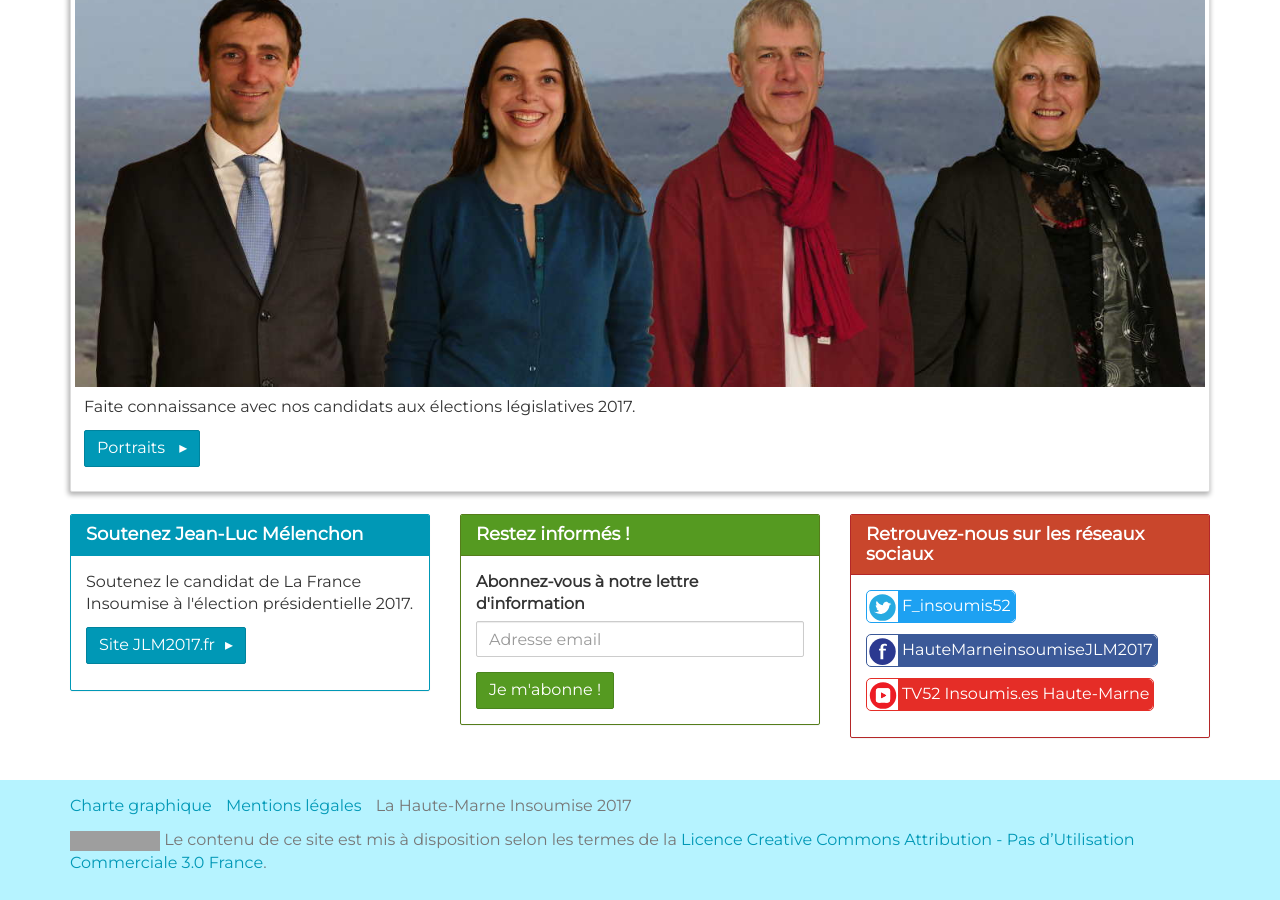
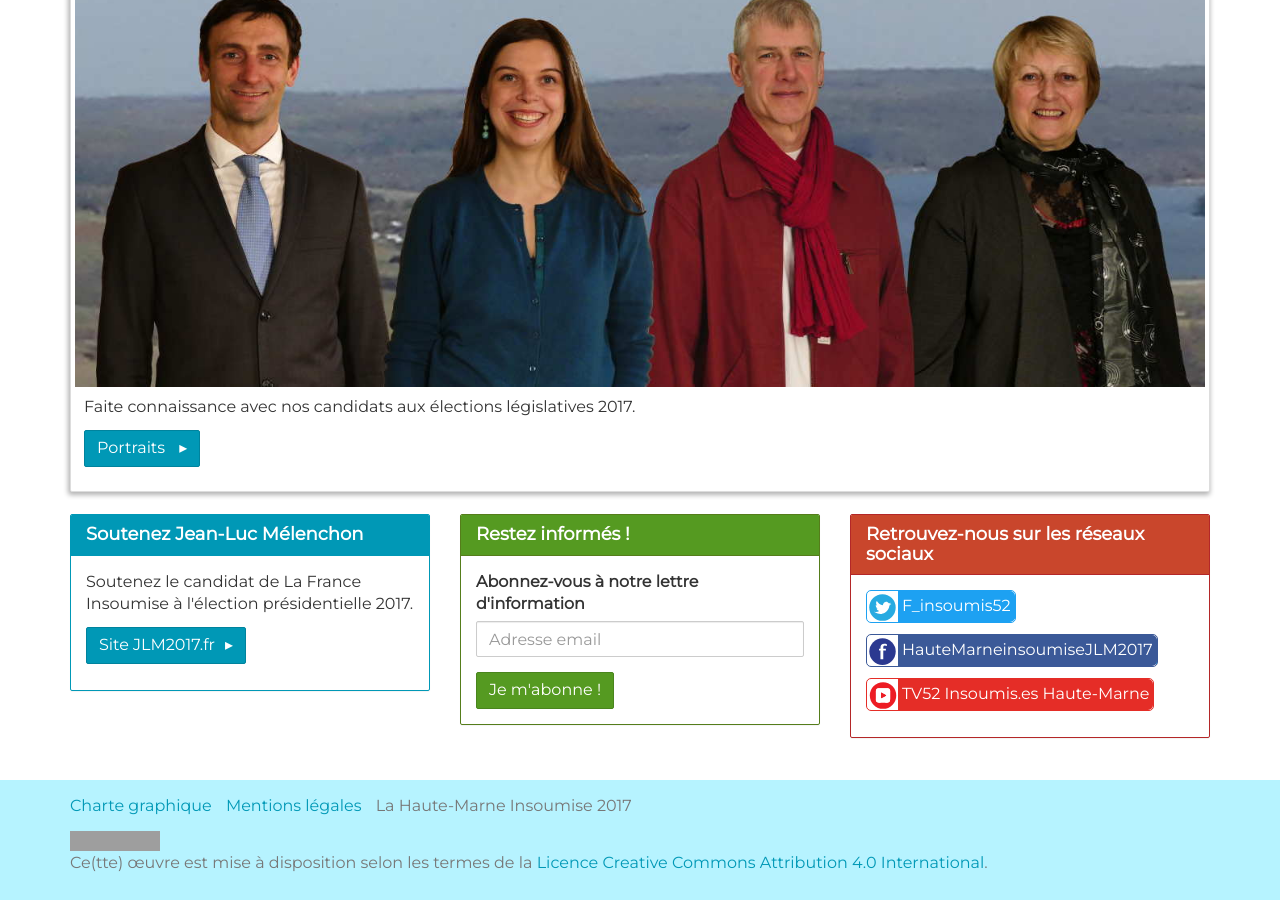
Before and after one commit to HauteMarneInsoumise/HauteMarneInsoumise.github.io, a Jekyll site: the page built from pages/index.html, in a window 1280 px wide and 900 px high, scrolled down 1542 px. Built offline with Jekyll 4.4.1, drawn with Linux system fonts in a browser that asks for light colours; grey boxes are pictures that could not be loaded.

Commit message:
licence + readme

```diff
--- a/_includes/footer.html
+++ b/_includes/footer.html
@@ -15,7 +15,9 @@
       {% else %}{% assign copyYear = startYear %}{% endif %}
       <li class="text-muted">{{site.title}} {{ copyYear }}</li>
       </ul>
-<p class="text-muted"><a rel="license" href="http://creativecommons.org/licenses/by-nc/3.0/fr/"><img alt="Licence Creative Commons" style="border-width:0" src="https://i.creativecommons.org/l/by-nc/3.0/fr/80x15.png" /></a> Le contenu de ce site est mis à disposition selon les termes de la <a rel="license" href="http://creativecommons.org/licenses/by-nc/3.0/fr/">Licence Creative Commons Attribution - Pas d’Utilisation Commerciale 3.0 France</a>.</p>
+      <p class="text-muted">
+        <a rel="license" href="http://creativecommons.org/licenses/by/4.0/"><img alt="Licence Creative Commons" style="border-width:0" src="https://i.creativecommons.org/l/by/4.0/80x15.png" /></a><br />Ce(tte) œuvre est mise à disposition selon les termes de la <a rel="license" href="http://creativecommons.org/licenses/by/4.0/">Licence Creative Commons Attribution 4.0 International</a>.
+      </p>
     </div>
   </div>
 </div>
```
Also changed, not shown: README.md (added, +13 -0 lines), LICENCE.txt.
